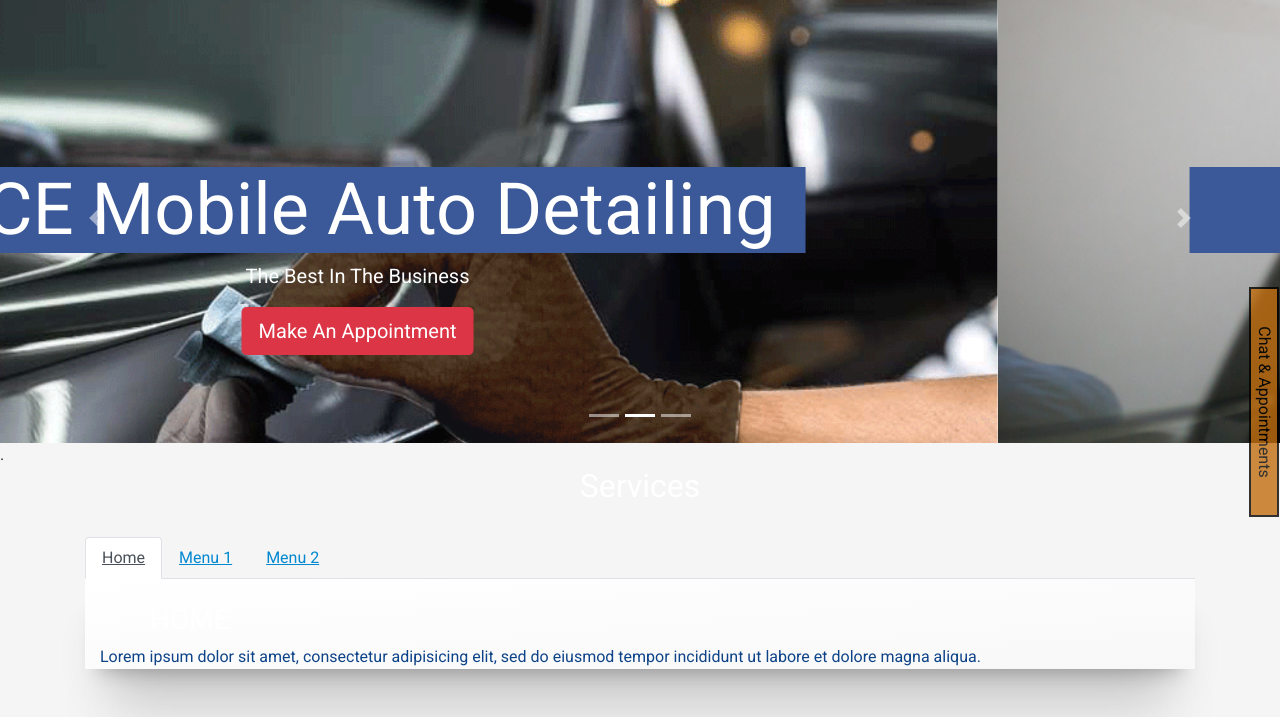
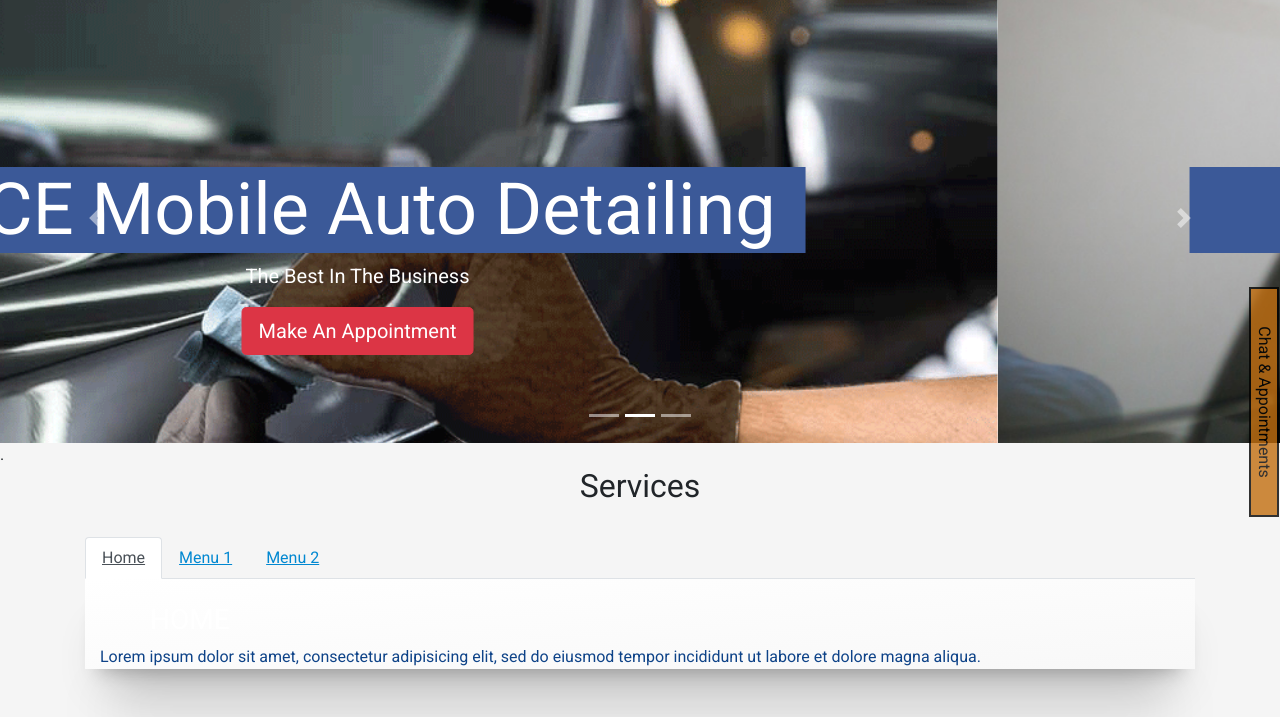
Before and after one commit to JohnHarlepas/project1_APIusage, a plain HTML site: page public/index.html in a window 1280 px wide. Shown: the part 83-800 px from the top of the page. Drawn offline with nearby package versions, Linux system fonts and the light colour scheme; some packages are replaced by stand-ins of ours; no server answers; a script that the page names is missing.

Commit message:
fixed header issue

```diff
--- a/public/assets/css/main.css
+++ b/public/assets/css/main.css
@@ -401,7 +401,7 @@ h3 {                /*P*/
 
 }
 
-h2 {
+#articleh2 {
   color: white; /*P*/
 }
 
```
Also changed, not shown: public/faq.html (+1 -1 lines).
